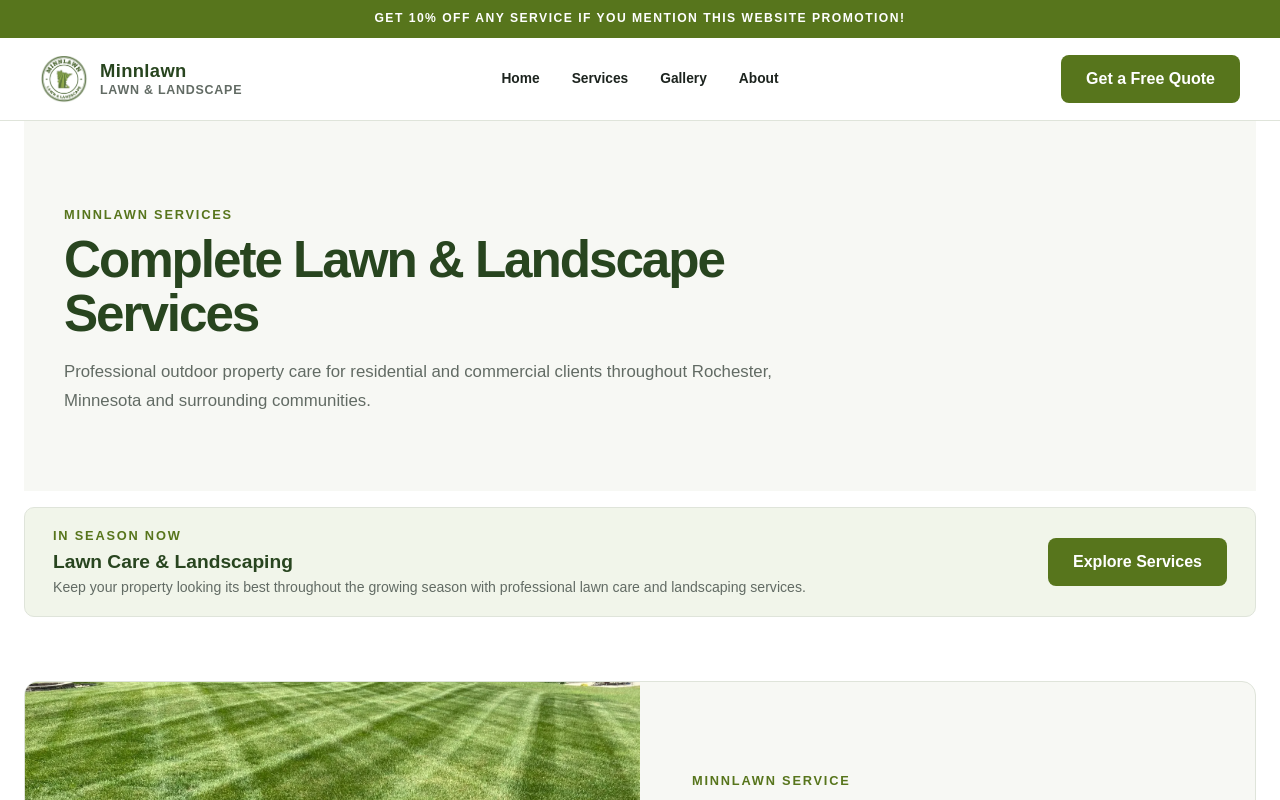
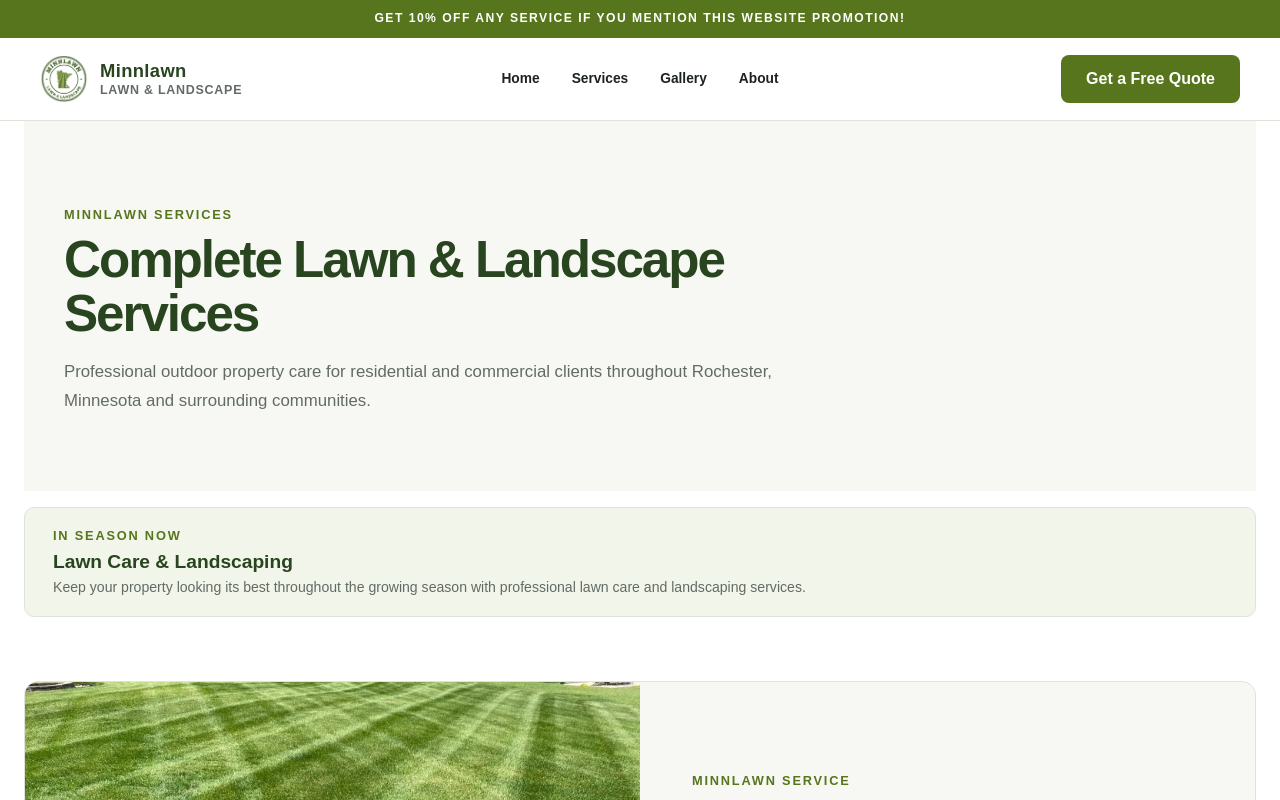
Before and after one commit to Yohan-minnlawn/minnlawn, a Next.js app: page /services in a window 1280 px wide. Shown: the top 800 px of the page. Built offline with nearby package versions, Linux system fonts and the light colour scheme.

Commit message:
Remove redundant services page CTA

```diff
--- a/app/services/page.tsx
+++ b/app/services/page.tsx
@@ -36,7 +36,7 @@ export default function ServicesPage() {
           </p>
         </div>
       </section>
-      <SeasonalSpotlight />
+      <SeasonalSpotlight showButton={false} />
       <ServiceDetails />
       <Footer />
     </main>
--- a/components/SeasonalSpotlight.tsx
+++ b/components/SeasonalSpotlight.tsx
@@ -40,7 +40,11 @@ const getSeason = (month: number): Season => {
   };
 };
 
-export default function SeasonalSpotlight() {
+export default function SeasonalSpotlight({
+  showButton = true,
+}: {
+  showButton?: boolean;
+}) {
   const [season, setSeason] = useState<Season>({
     title: "Seasonal Property Care",
     description:
@@ -75,9 +79,11 @@ export default function SeasonalSpotlight() {
           </p>
         </div>
 
-        <Link href="/services" className="btn btn--primary">
-          Explore Services
-        </Link>
+        {showButton && (
+          <Link href="/services" className="btn btn--primary">
+            Explore Services
+          </Link>
+        )}
       </div>
     </section>
   );
```
